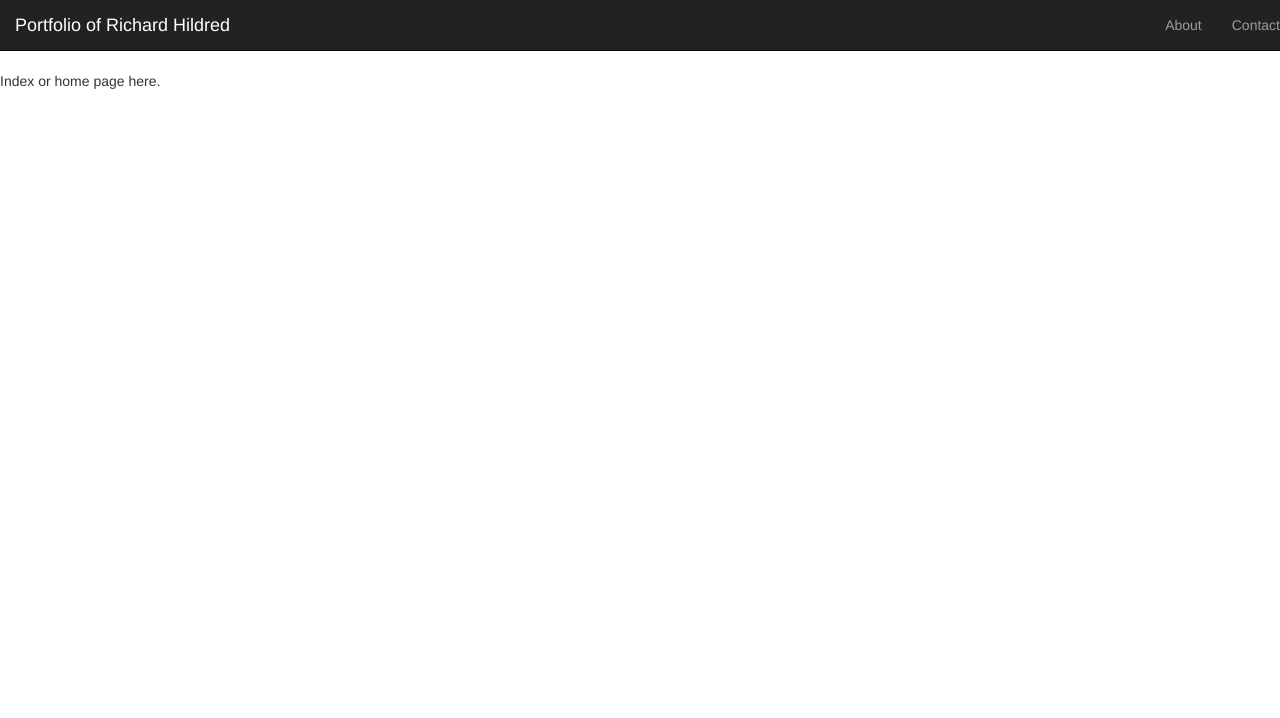
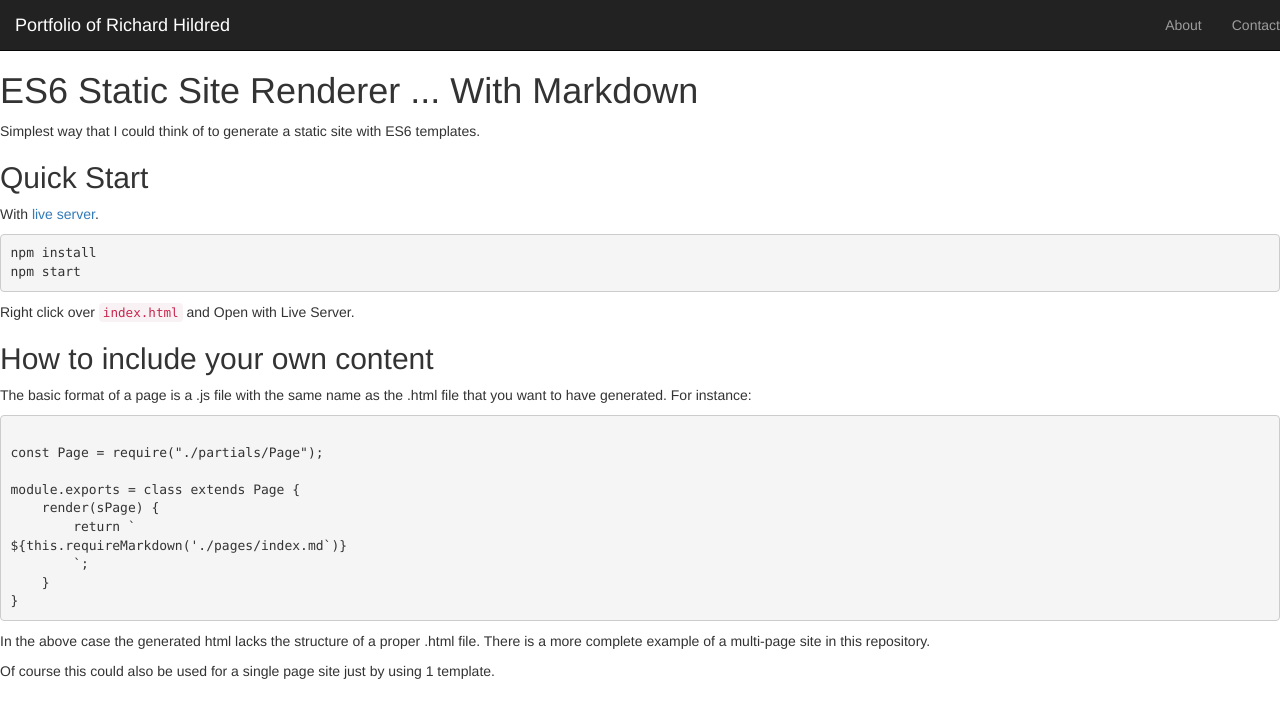
Before and after one commit to wrig9850/PortfolioUX220, a website: page index.html in a window 1280 px wide. Drawn offline with nearby package versions, Linux system fonts and the light colour scheme.

Commit message:
Add README

```diff
--- a/about.js
+++ b/about.js
@@ -20,6 +20,6 @@ module.exports = class extends Page {
     ${new Footer().render()}
     </body>
 </html>
-        `
+        `;
     }
 }
--- a/contact.js
+++ b/contact.js
@@ -20,6 +20,6 @@ module.exports = class extends Page {
     ${new Footer().render()}
     </body>
 </html>
-        `
+        `;
     }
 }
--- a/index.html
+++ b/index.html
@@ -31,7 +31,29 @@
     </div>
 </div>
 
-    <p>Index or home page here.</p>
+    <h1 id="es6-static-site-renderer--with-markdown">ES6 Static Site Renderer ... With Markdown</h1>
+<p>Simplest way that I could think of to generate a static site with ES6 templates.</p>
+<h2 id="quick-start">Quick Start</h2>
+<p>With <a href="https://marketplace.visualstudio.com/items?itemName=ritwickdey.LiveServer">live server</a>.</p>
+<pre><code>npm install
+npm start
+</code></pre>
+<p>Right click over <code>index.html</code> and Open with Live Server.</p>
+<h2 id="how-to-include-your-own-content">How to include your own content</h2>
+<p>The basic format of a page is a .js file with the same name as the .html file that you want to have generated. For instance:</p>
+<pre><code class="language-index.js">
+const Page = require(&quot;./partials/Page&quot;);
+
+module.exports = class extends Page {
+    render(sPage) {
+        return `
+${this.requireMarkdown(&#39;./pages/index.md`)}
+        `;
+    }
+}
+</code></pre>
+<p>In the above case the generated html lacks the structure of a proper .html file. There is a more complete example of a multi-page site in this repository.</p>
+<p>Of course this could also be used for a single page site just by using 1 template.</p>
 
 
 <script src="https://cdnjs.cloudflare.com/ajax/libs/jquery/3.5.1/jquery.js"></script>
--- a/index.js
+++ b/index.js
@@ -16,10 +16,10 @@ module.exports = class extends Page {
     <body>
     ${new Header().render()}
     ${new Nav().render()}
-    ${this.requireMarked('pages/index.md')}
+    ${this.requireMarked('README.md')}
     ${new Footer().render()}
     </body>
 </html>
-        `
+        `;
     }
 }
```
Also changed, not shown: README.md (added).
